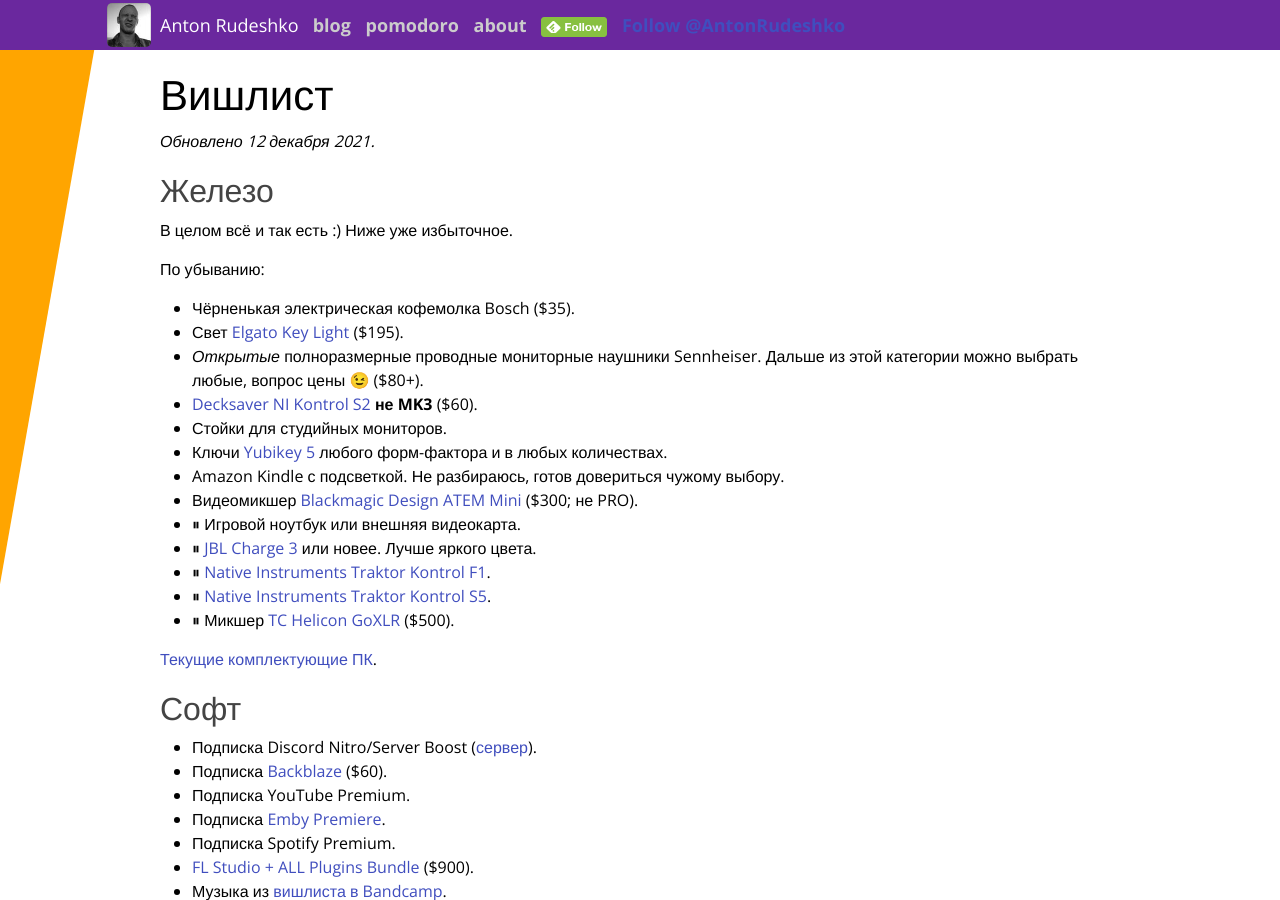
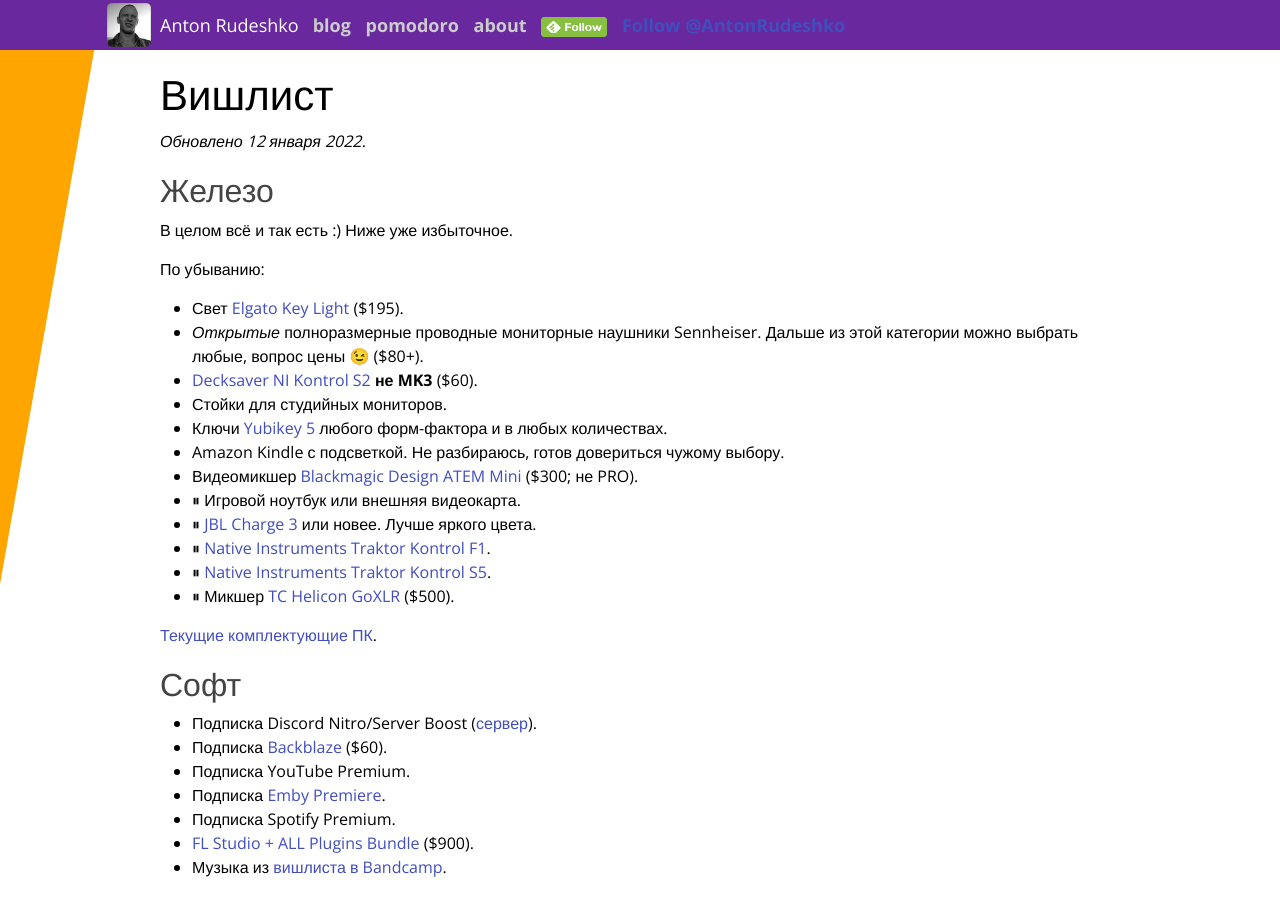
Before and after one commit to anton-rudeshko/anton-rudeshko.github.io, a Jekyll site: the page built from wishlist/index.md, in a window 1280 px wide and 900 px high. Built offline with Jekyll 4.4.1, drawn with Linux system fonts in a browser that asks for light colours; comment, search, counter and statistics services are not loaded.

Commit message:
wishlist: NY is passed

```diff
--- a/wishlist/index.md
+++ b/wishlist/index.md
@@ -5,7 +5,7 @@ title: Вишлист
 
 # Вишлист
 
-*Обновлено 12 декабря 2021.*
+*Обновлено 12 января 2022.*
 
 ## Железо
 
@@ -13,7 +13,6 @@ title: Вишлист
 
 По убыванию:
 
-* Чёрненькая электрическая кофемолка Bosch ($35).
 * Свет [Elgato Key Light] ($195).
 * _Открытые_ полноразмерные проводные мониторные наушники Sennheiser. Дальше из этой категории можно выбрать любые, вопрос цены 😉 ($80+).
 * [Decksaver NI Kontrol S2] **не MK3** ($60).
```
Also changed, not shown: other parts of wishlist/index.md (+1 -3 lines).
